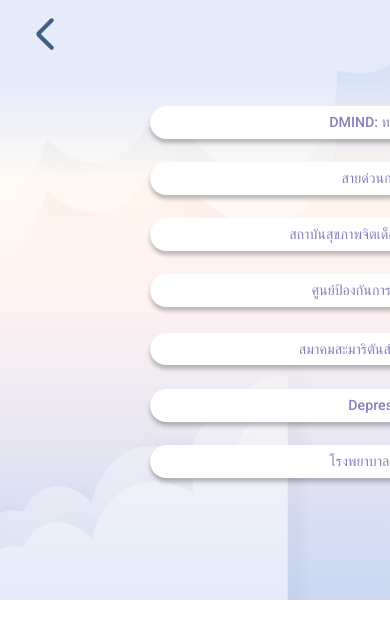
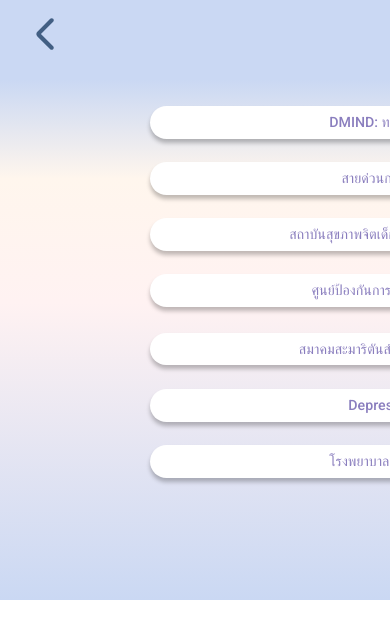
Before and after one commit to ChuoseDev/webapp, a React (Create React App) app in the folder frontend/: page /emergency-contact in a window 390 px wide. Shown: the top 638 px of the page. Built offline with nearby package versions, Linux system fonts and the light colour scheme.

Commit message:
Delete cloud in emergency-contact on Desktop

```diff
--- a/frontend/src/views/emergencyContact/emergencyContact.js
+++ b/frontend/src/views/emergencyContact/emergencyContact.js
@@ -6,6 +6,8 @@ import { scaleWidth, scaleHeight } from 'utils/constant'
 
 const EmergencyContact = () => {
   const navigate = useNavigate()
+  const isMobile = window.screen.width<window.screen.height
+
   const buttonStyle = (top) => {
     return {
       width: scaleWidth() * 243,
@@ -40,10 +42,10 @@ const EmergencyContact = () => {
           'linear-gradient(#CAD8F3 13.35%, #FFF6ED 29.76%, #FFF2F2 50.51%, #CAD8F3 100%, rgba(255, 209, 90, 0.15) 100%)',
       }}
     >
-      <TopCloud />
-      <TopCloud top={50} />
-      <BottomCloud />
-      <BottomCloud bottom={50} />
+      { isMobile && <TopCloud /> }
+      { isMobile && <TopCloud top={50} /> }
+      { isMobile && <BottomCloud /> }
+      { isMobile && <BottomCloud bottom={50} />}
       <div>
         <Icon
           icon="material-symbols:arrow-back-ios-new-rounded"
```
